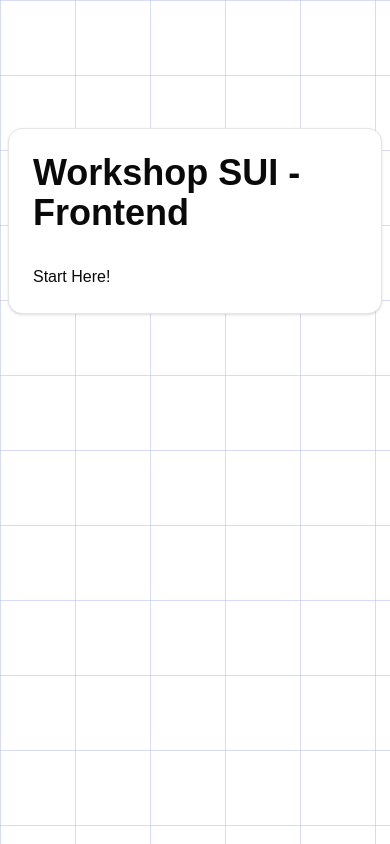
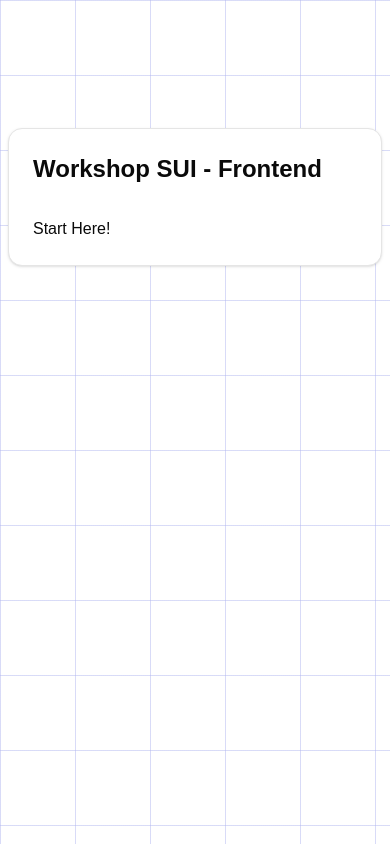
Before and after one commit to DevWeb3Jogja/sui-workshop-fe-2, a React (Vite) app: page / in a window 390 px wide. Built offline with nearby package versions, Linux system fonts and the light colour scheme; a web font is replaced by a local one.

Commit message:
feat: make CardTitle font size responsive.

```diff
--- a/src/app.tsx
+++ b/src/app.tsx
@@ -6,7 +6,7 @@
       <main className="mx-2 py-32 sm:mx-8 md:mx-16 lg:mx-28 xl:mx-28">
         <Card>
           <CardHeader>
-            <CardTitle className="text-4xl font-bold">Workshop SUI - Frontend</CardTitle>
+            <CardTitle className="text-2xl sm:text-3xl md:text-4xl font-bold">Workshop SUI - Frontend</CardTitle>
           </CardHeader>
           <CardContent className="flex flex-col gap-2">
             <span>Start Here!</span>
```
